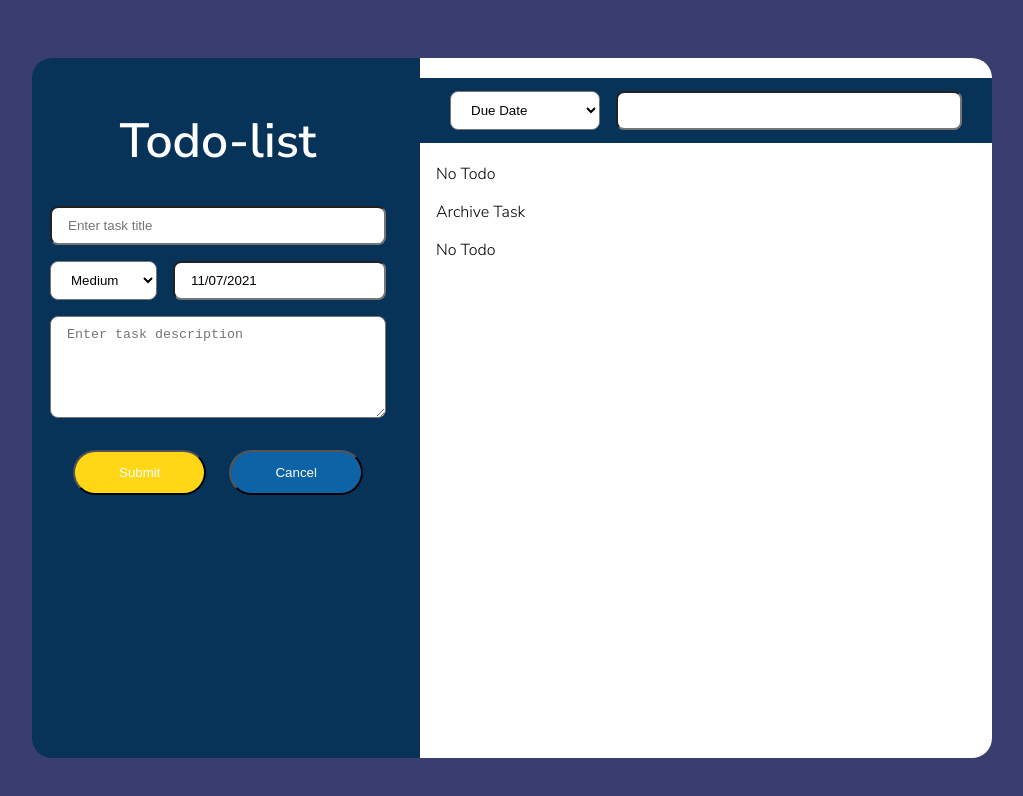
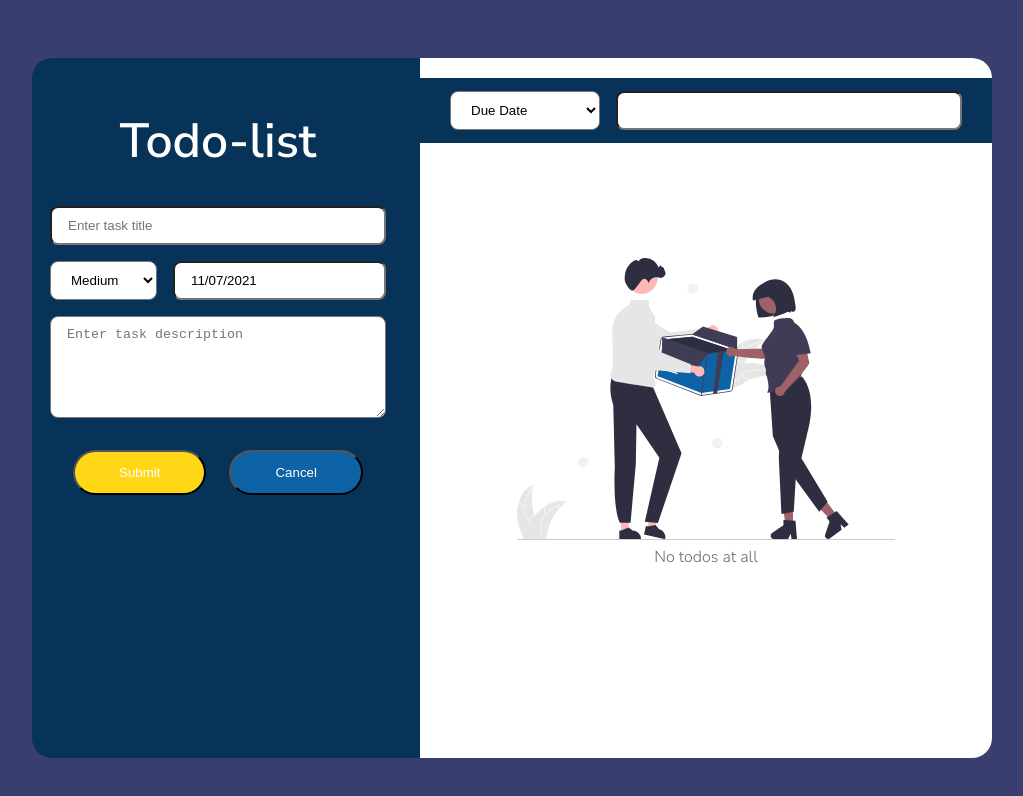
Before and after one commit to chrysillala/totododo, a React (Create React App) app: page / in a window 1280 px wide. Shown: the top 796 px of the page, without its empty margins (128-1151 px from the left). Built offline with nearby package versions, Linux system fonts and the light colour scheme.

Commit message:
add empty todos conditional

```diff
--- a/src/App.js
+++ b/src/App.js
@@ -8,7 +8,8 @@ import TodoSearch from './components/TodoSearch';
 import TodoContainer from './components/TodoContainer';
 import TodoList from './components/TodoList';
 
-import { AppTitle, ListWrapper, FormWrapper, TodoListContainer } from './App.styled'
+import { AppTitle, ListWrapper, FormWrapper, TodoListContainer, TodoEmptyWrapper, TodoEmptyInfoWrapper, TodoEmptyTitle } from './App.styled';
+import emptyImage from './assets/images/empty.svg';
 
 class App extends React.Component {
   constructor(props) {
@@ -83,6 +84,17 @@ class App extends React.Component {
         : a.priority - b.priority
     );
 
+    const EmptyTodos = (
+      <TodoListContainer>
+        <TodoEmptyWrapper>
+          <TodoEmptyInfoWrapper>
+            <img src={emptyImage} alt={'no todos at all'} />
+            <TodoEmptyTitle>No todos at all</TodoEmptyTitle>
+          </TodoEmptyInfoWrapper>
+        </TodoEmptyWrapper>
+      </TodoListContainer>
+    )
+
     return (
       <Layout>
         <TodoContainer>
@@ -99,7 +111,8 @@ class App extends React.Component {
               onHandleSearch={this.handleSearch}
               onHandleSortChange={this.handleSortChange}
             />
-            <TodoListContainer>
+            {todos.length
+              ? <TodoListContainer>
                 <TodoList
                   todos={filteredTodos}
                   priorities={priorities}
@@ -114,6 +127,8 @@ class App extends React.Component {
                   onHandleRemoveTodo={(todoId) => this.handleRemoveTodo(todoId)}
                 />
               </TodoListContainer>
+              : EmptyTodos
+            }
           </ListWrapper>
         </TodoContainer>
       </Layout>
--- a/src/App.styled.js
+++ b/src/App.styled.js
@@ -20,3 +20,21 @@ export const FormWrapper = styled.div`
 export const TodoListContainer = styled.div`
   padding: 0 16px;
 `
+
+export const TodoEmptyWrapper = styled.div`
+  display: grid;
+  width: 100%;
+  place-items: center;
+  min-height: 500px;
+`
+
+export const TodoEmptyInfoWrapper = styled.div`
+  width: 70%;
+`
+
+export const TodoEmptyTitle = styled.div`
+  font-size: 16px;
+  font-weight: 300;
+  color: var(--gray);
+  text-align: center;
+`
--- a/src/index.js
+++ b/src/index.js
@@ -23,6 +23,10 @@ const GlobalStyle = createGlobalStyle`
     font-family: "Nunito Sans", sans-serif;
     background-color: var(--app-background);
   }
+
+  img {
+    width: 100%;
+  }
 `
 
 ReactDOM.render(
```
Lines whose indentation alone changed are shown as unchanged.
